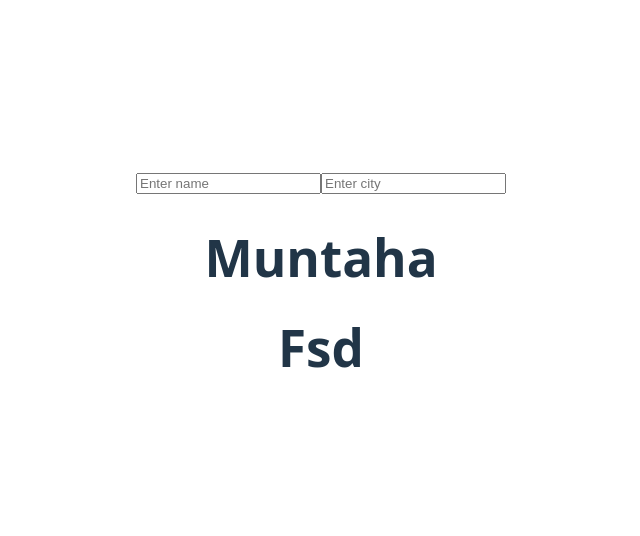
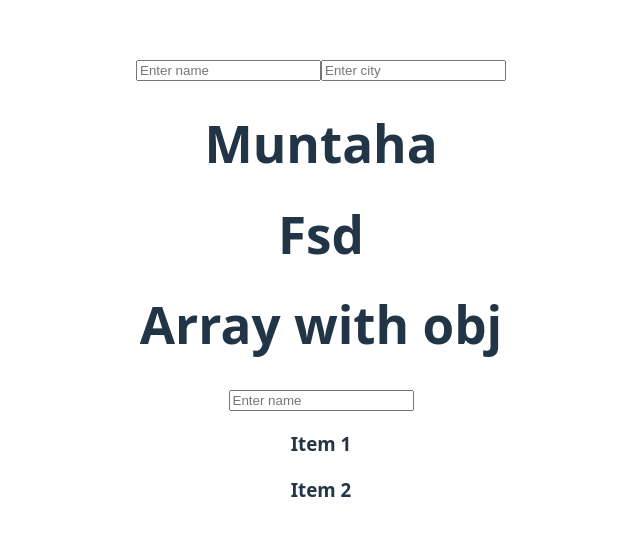
Before and after one commit to Muntahasiddique/react_blog, a React (Vite) app in the folder Lifting_States_Up/: page / in a window 1280 px wide. Shown: the part 110-646 px from the top of the page, without its empty margins (319-959 px from the left). Built offline with nearby package versions, Linux system fonts and the light colour scheme.

Commit message:
updating Array with object in states

```diff
--- a/Lifting_States_Up/src/App.jsx
+++ b/Lifting_States_Up/src/App.jsx
@@ -20,6 +20,11 @@ const [data,setdata] = useState({
   city:'Fsd'
   }
 })
+// New array state
+  const [items, setItems] = useState([
+    { id: 1, name: 'Item 1'},
+    { id: 2, name: 'Item 2'}
+  ])
 function HandleName(val){
 data.name = val;
 setdata({...data})
@@ -28,6 +33,12 @@ function Handlecity(valu){
 data.Adress.city = valu;
 setdata({...data,Adress:{...data.Adress ,city: valu}})
 }
+// for Array
+function HandleArrayName(val){
+items[items.length-1].name = val;
+setItems([...items])
+}
+
   return (
     <>
     {/* <LiftingStatesDisplayUser user={user} />
@@ -45,6 +56,16 @@ setdata({...data,Adress:{...data.Adress ,city: valu}})
   <input type="text"  onChange={(event)=>Handlecity(event.target.value)}  name="" id=""  placeholder='Enter city'/>
  <h1>{data.name}</h1>
  <h1>{data.Adress.city}</h1>
+ {/* for array */}
+ <h1>Array with obj</h1>
+  <input type="text"  onChange={(event)=>HandleArrayName(event.target.value)}  name="" id=""  placeholder='Enter name'/>
+  {
+    items.map((arrayitem , index)=>(
+       <h3 key={index} >
+          {arrayitem.name}
+       </h3>
+    ))
+  }
     </>
   )
 }
```
